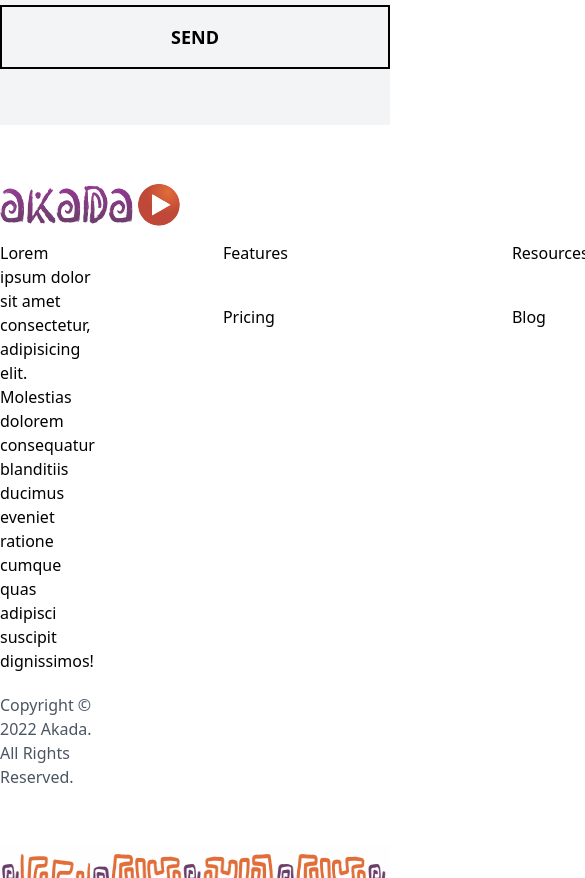
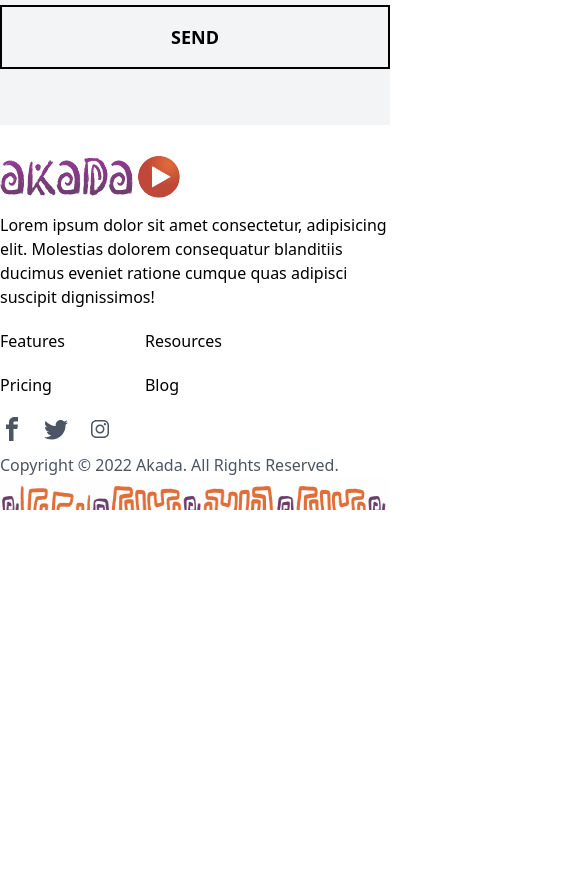
Before and after one commit to arudovwen/akada, a React (Create React App) app: page / in a window 390 px wide. Shown: the part 2860-3738 px from the top of the page, 585 px wide, since content can reach past the window. After the commit the page ends 3370 px from the top, so only its background shows below. Built offline with nearby package versions, Linux system fonts and the light colour scheme.

Commit message:
Update Footer.js

```diff
--- a/src/components/navigation/Footer.js
+++ b/src/components/navigation/Footer.js
@@ -24,35 +24,37 @@ const footerIcons = [
 ];
 function Footer() {
   return (
-    <section className="container py-14 ">
+    <section className="container pt-7 lg:py-14  ">
       <img src={akadaLogo} alt="akada-logo " className="mb-3" />
-      <div className="flex gap-x-32 ">
-        <div className="w-[35%] ">
+      <div className="grid grid-cols-1 lg:flex  lg:gap-x-8 ">
+        <div className="w-full lg:w-[35%] ">
           <p className="mb-5">
             Lorem ipsum dolor sit amet consectetur, adipisicing elit. Molestias
             dolorem consequatur blanditiis ducimus eveniet ratione cumque quas
             adipisci suscipit dignissimos!
           </p>
-          <div className="capitalize text-gray-600">
-            copyright © 2022 akada. All rights reserved.
-          </div>
         </div>
-        <div className="flex gap-x-56 w-[35%]">
+        <div className="flex gap-x-20 lg:gap-x-56 w-[35%] mb-5 lg:mb-0">
           <div className="capitalize  ">
-            <div className="mb-10">features</div>
+            <div className="mb-5 lg:mb-10">features</div>
             <div>pricing</div>
           </div>
           <div className="capitalize  ">
-            <div className="mb-10">resources</div>
+            <div className="mb-5 lg:mb-10">resources</div>
             <div>blog</div>
           </div>
         </div>
-        <div className="flex gap-x-14 ">
-          {footerIcons.map((item, index) => {
-            <a className="text-gray-600 text-2xl" href="#" key={index}>
-              {item.icon}
-            </a>;
+        <div className="flex gap-x-5 mb-3 lg:mb-0 lg:gap-x-14 ">
+          {footerIcons.map((item) => {
+            return (
+              <a className="text-gray-600 text-2xl" href="">
+                {item.icon}
+              </a>
+            );
           })}
+        </div>
+        <div className="capitalize text-gray-600">
+          copyright © 2022 akada. All rights reserved.
         </div>
       </div>
     </section>
```
